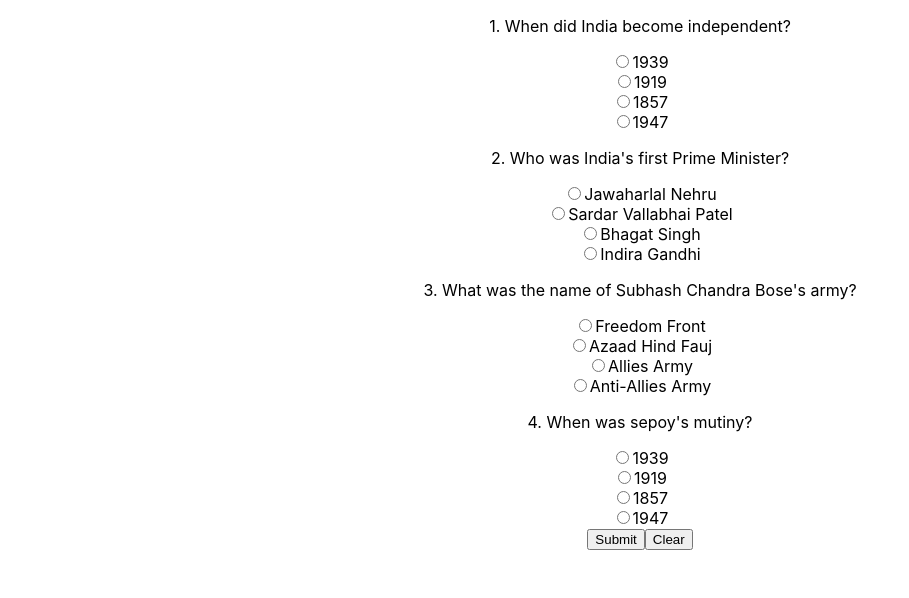
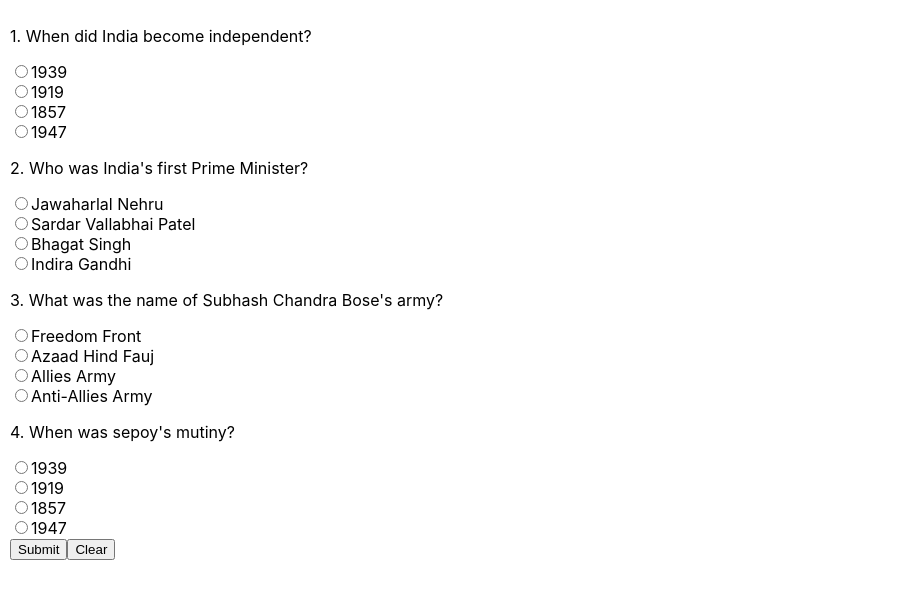
Before and after one commit to blenderous/questionnaire-app, a React (Create React App) app: page / in a window 1280 px wide. Shown: the top 598 px of the page, without its empty margins (0-909 px from the left). Built offline with nearby package versions, Linux system fonts and the light colour scheme.

Commit message:
bug in chart when option changed and submitted

```diff
--- a/src/App.css
+++ b/src/App.css
@@ -1,5 +1,28 @@
 .App {
   text-align: center;
+}
+
+.App::after {
+  content: '';
+  display: block;
+  clear: both;
+}
+
+@media (min-width: 768px) {
+  .App {
+    display: table;
+  }
+  .App .col-1, .App .col-2 {
+    display: table-cell;
+    vertical-align: bottom;
+  }
+  .App .col-1 {
+    text-align: left;
+    padding: 10px;
+  }
+  .App .col-2 {
+    max-width: 400px;
+  }
 }
 
 .App-logo {
--- a/src/App.js
+++ b/src/App.js
@@ -14,21 +14,12 @@ export class App extends React.Component {
       wrongAnswers: 0,
       allAttempted: false
     }
-    // this.updateScore = this.updateScore.bind(this);
     this.validate = this.validate.bind(this);
-    // this.checkAnswers = this.checkAnswers.bind(this);
+    this.createBarChart = this.createBarChart.bind(this);
+    this.clear = this.clear.bind(this);
+    this.resetScore = this.resetScore.bind(this);
+    this.checkAnswers = this.checkAnswers.bind(this);
   }
-
-  // updateScore(answerIndex, number) {
-  //     console.log('answerIndex ' + answerIndex);
-  //     console.log('number ' + number);
-  //     if (answerIndex === number) {
-  //       this.setState({correctAnswers : this.state.correctAnswers + 1});
-  //     }
-  //     else {
-  //       this.setState({wrongAnswers : this.state.wrongAnswers + 1});
-  //     }
-  // }
 
   validate(e) {
     e.preventDefault();
@@ -51,7 +42,7 @@ export class App extends React.Component {
         } while (j < inputElements.length);
 
         // if no input is selected show question in red-ish color
-        var allAttempted = true;
+        var allAttempted = false;
         var pTag = questionElement.getElementsByTagName('p')[0];
         if (selected === false) {
           if (pTag.className === '') {
@@ -61,6 +52,7 @@ export class App extends React.Component {
         }
         else {
           pTag.className = '';
+          allAttempted = true;
         }
 
       }
@@ -74,47 +66,38 @@ export class App extends React.Component {
 
     promise.then(function(value){
       console.log(value);
-      // value = true
       that.setState({allAttempted: value });
+
+      if (that.state.allAttempted === true) {
         that.checkAnswers();
+        that.createBarChart(that.state.correctAnswers, that.state.wrongAnswers, false);
+      }
 
-      // console.log(that.state.correctAnswers);
-      // console.log(that.state.wrongAnswers);
-
-      // create bar chart here
-      that.createBarChart();
     })
   }
 
-  createBarChart() {
+  createBarChart( correctAnswers, wrongAnswers, destroy) {
     var ctx = document.getElementById('myChart').getContext('2d');
     var myChart = new Chart(ctx, {
         type: 'bar',
         data: {
-            labels: ['Red', 'Blue', 'Yellow', 'Green', 'Purple', 'Orange'],
+            labels: ['Wrong answers', 'Correct answers'],
             datasets: [{
-                label: '# of Votes',
-                data: [12, 19, 3, 5, 2, 3],
+                label: 'Result',
+                data: [wrongAnswers, correctAnswers],
                 backgroundColor: [
                     'rgba(255, 99, 132, 0.2)',
-                    'rgba(54, 162, 235, 0.2)',
-                    'rgba(255, 206, 86, 0.2)',
-                    'rgba(75, 192, 192, 0.2)',
-                    'rgba(153, 102, 255, 0.2)',
-                    'rgba(255, 159, 64, 0.2)'
+                    'rgba(54, 162, 235, 0.2)'
                 ],
                 borderColor: [
                     'rgba(255, 99, 132, 1)',
                     'rgba(54, 162, 235, 1)',
-                    'rgba(255, 206, 86, 1)',
-                    'rgba(75, 192, 192, 1)',
-                    'rgba(153, 102, 255, 1)',
-                    'rgba(255, 159, 64, 1)'
                 ],
                 borderWidth: 1
             }]
         },
         options: {
+            responsive: true,
             scales: {
                 yAxes: [{
                     ticks: {
@@ -124,9 +107,19 @@ export class App extends React.Component {
             }
         }
     });
+
+    if (destroy) {
+      myChart.destroy();
+    }
+  }
+
+  resetScore() {
+    this.setState({correctAnswers: 0, wrongAnswers: 0});
+    // this.createBarChart( this.state.correctAnswers, this.state.wrongAnswers, true)
   }
 
   checkAnswers() {
+    this.resetScore();
     var array = document.getElementsByTagName('input');
     for (let index = 0; index < array.length; index++) {
       const inputElement = array[index];
@@ -151,11 +144,13 @@ export class App extends React.Component {
 
   clear(e) {
     e.preventDefault();
+    this.resetScore();
     var inputElements = document.getElementsByTagName('input');
     for (let index = 0; index < inputElements.length; index++) {
       const element = inputElements[index];
       element.checked = false;
     }
+    this.createBarChart(this.state.correctAnswers, this.state.wrongAnswers, true);
   }
 
   render() {
@@ -172,12 +167,16 @@ export class App extends React.Component {
     );
     return (
       <div className="App">
+        <div className="col-1">
           <form>
             {questionsList}
             <button onClick={this.validate} type="submit">Submit</button>
             <button onClick={this.clear}>Clear</button>
           </form>
+        </div>
+        <div className="col-2">
           <canvas id="myChart" width="400" height="400"></canvas>
+        </div>
       </div>
     );
   }
```
Lines whose indentation alone changed are shown as unchanged.
